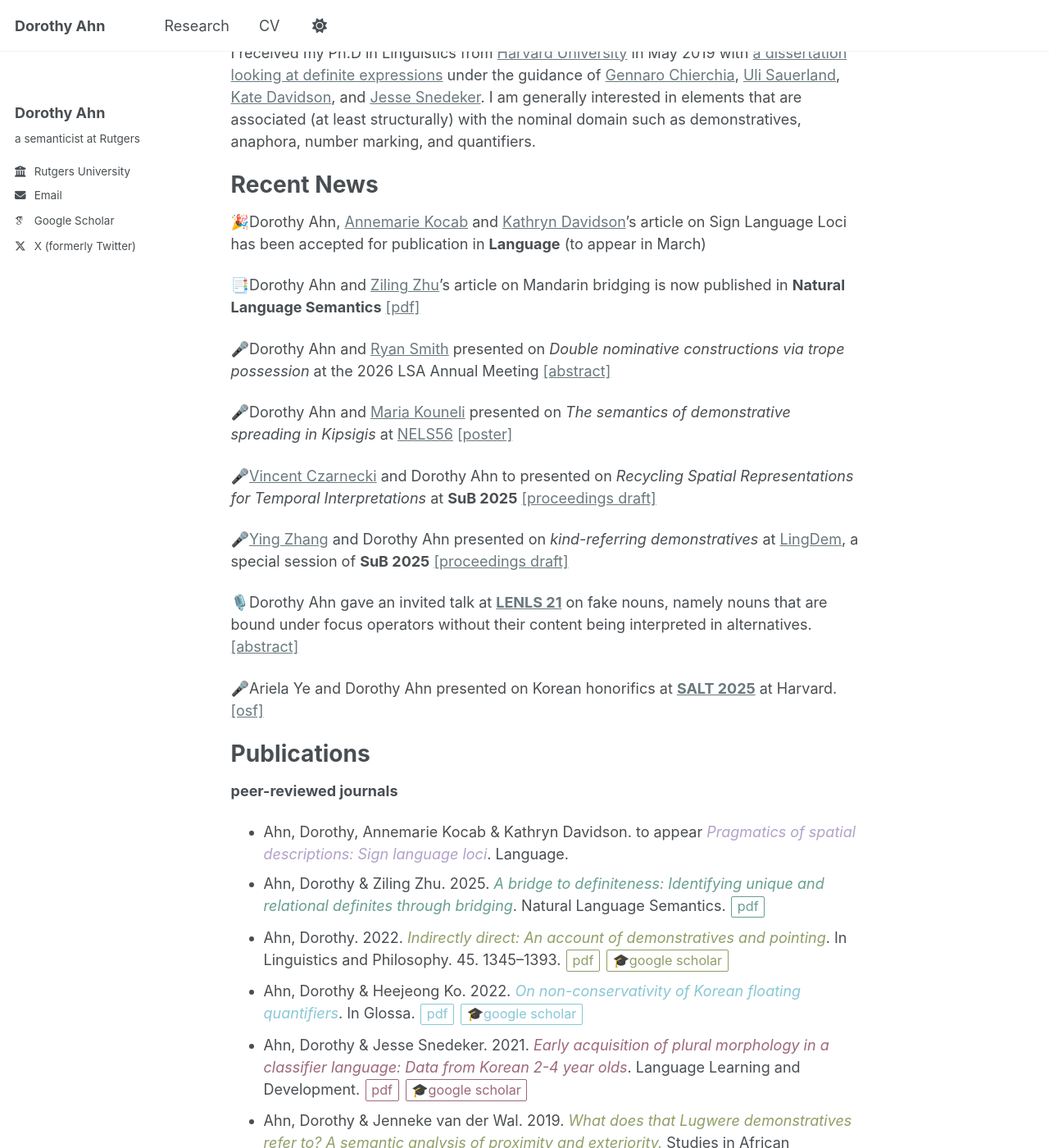
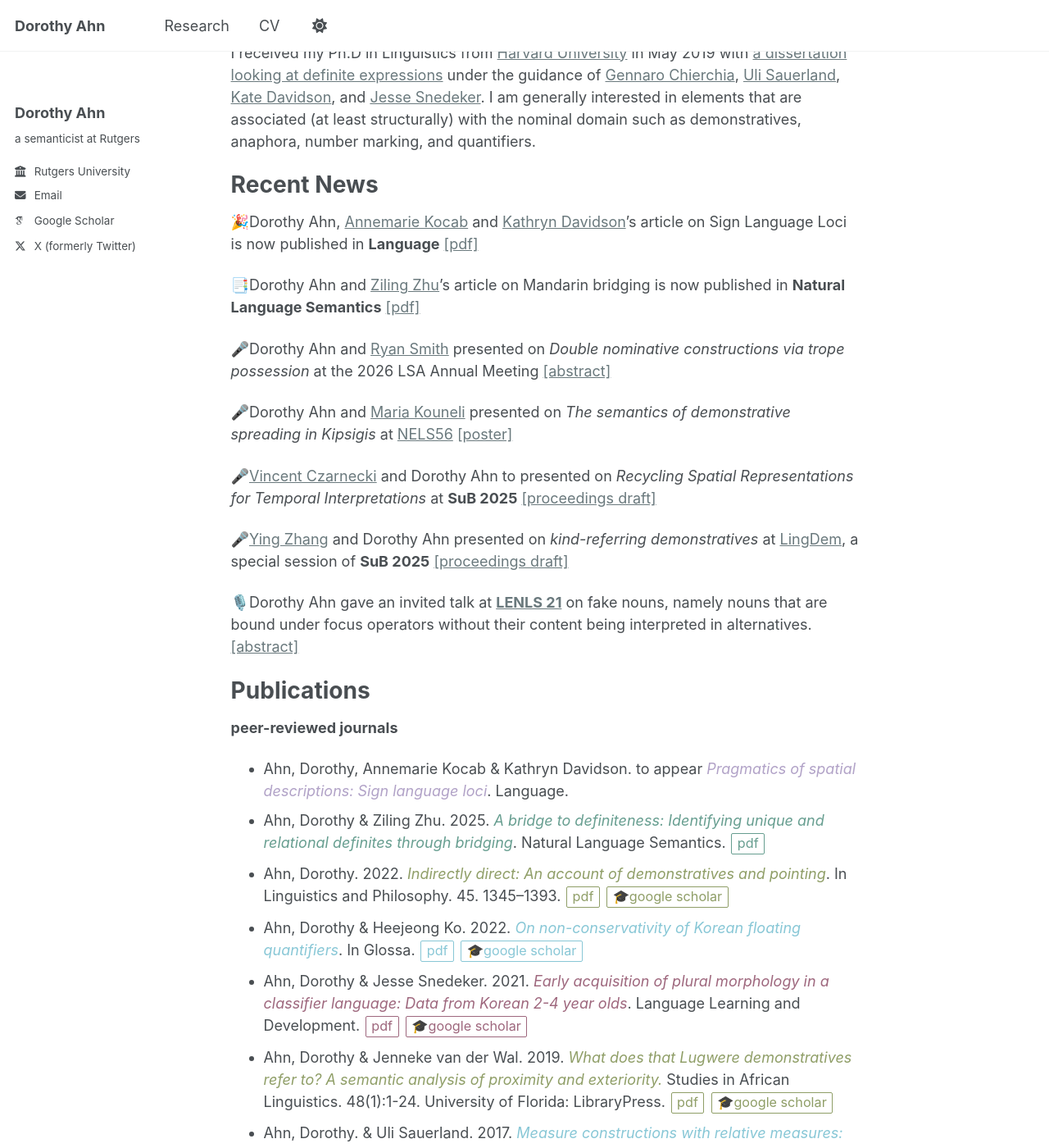
Before and after one commit to doroahn/doroahn.github.io, a Jekyll site: the page built from _pages/about.md, in a window 1280 px wide and 1400 px high, scrolled down 591 px. Shown: the whole window at 82% size. Built offline with Jekyll 4.4.1, drawn with Linux system fonts in a browser that asks for light colours; some web fonts are replaced.

Commit message:
Update about.md

```diff
--- a/_pages/about.md
+++ b/_pages/about.md
@@ -135,7 +135,7 @@ I received my Ph.D in Linguistics from <a href="https://linguistics.fas.harvard.
 Recent News
 ======
 
-🎉Dorothy Ahn, <a href="https://cogsci.jhu.edu/directory/annemarie-kocab/" target="_blank">Annemarie Kocab</a> and <a href="https://kathryndavidson.scholars.harvard.edu/" target="_blank">Kathryn Davidson</a>'s article on Sign Language Loci has been accepted for publication in **Language** (to appear in March)
+🎉Dorothy Ahn, <a href="https://cogsci.jhu.edu/directory/annemarie-kocab/" target="_blank">Annemarie Kocab</a> and <a href="https://kathryndavidson.scholars.harvard.edu/" target="_blank">Kathryn Davidson</a>'s article on Sign Language Loci is now published in **Language** <a href="https://www.cambridge.org/core/journals/language/article/pragmatics-of-spatial-descriptions-sign-language-loci/51FFFC3016DC611EA8CC58AF6C534C86" target="_blank">[pdf]</a>
 
 📑Dorothy Ahn and <a href="https://sites.google.com/view/zhuziling/" target="_blank">Ziling Zhu</a>'s article on Mandarin bridging is now published in **Natural Language Semantics** <a href="https://link.springer.com/article/10.1007/s11050-025-09237-8" target="_blank" >[pdf]</a>
 
@@ -148,8 +148,6 @@ Recent News
 🎤<a href="https://yyyingz.github.io/" target="_blank">Ying Zhang</a> and Dorothy Ahn presented on <em>kind-referring demonstratives</em> at <a href="https://vicom.info/sub30-lingdem/" target="_blank" >LingDem</a>, a special session of <strong>SuB 2025</strong> <a href="https://doroahn.github.io/files/zhang_ahn_2026_most-descriptive-depiction.pdf">[proceedings draft]</a>
 
 🎙️Dorothy Ahn gave an invited talk at <a href="https://lenls.github.io/lenls21/" target="_blank" >**LENLS 21**</a> on fake nouns, namely nouns that are bound under focus operators without their content being interpreted in alternatives. <a href="https://lenls.github.io/lenls21/LENLS21OnlineProceedings.pdf" target="_blank">[abstract]</a>
-
-🎤Ariela Ye and Dorothy Ahn presented on Korean honorifics at <a href="https://saltconf.github.io/salt35/" target="_blank" >**SALT 2025**</a> at Harvard. <a href="https://osf.io/93tng/" target="_blank" >[osf]</a>
 
 
 Publications
```
